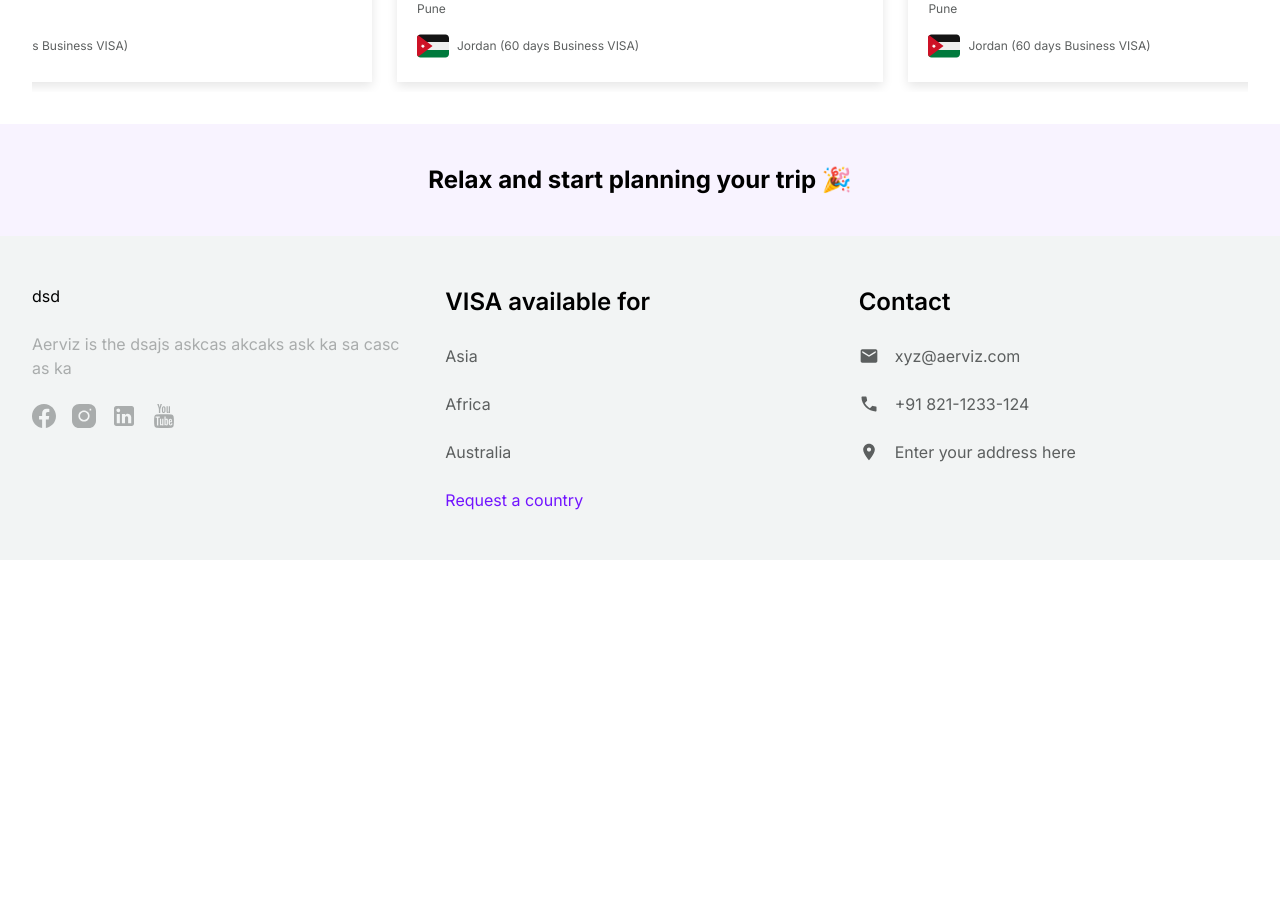
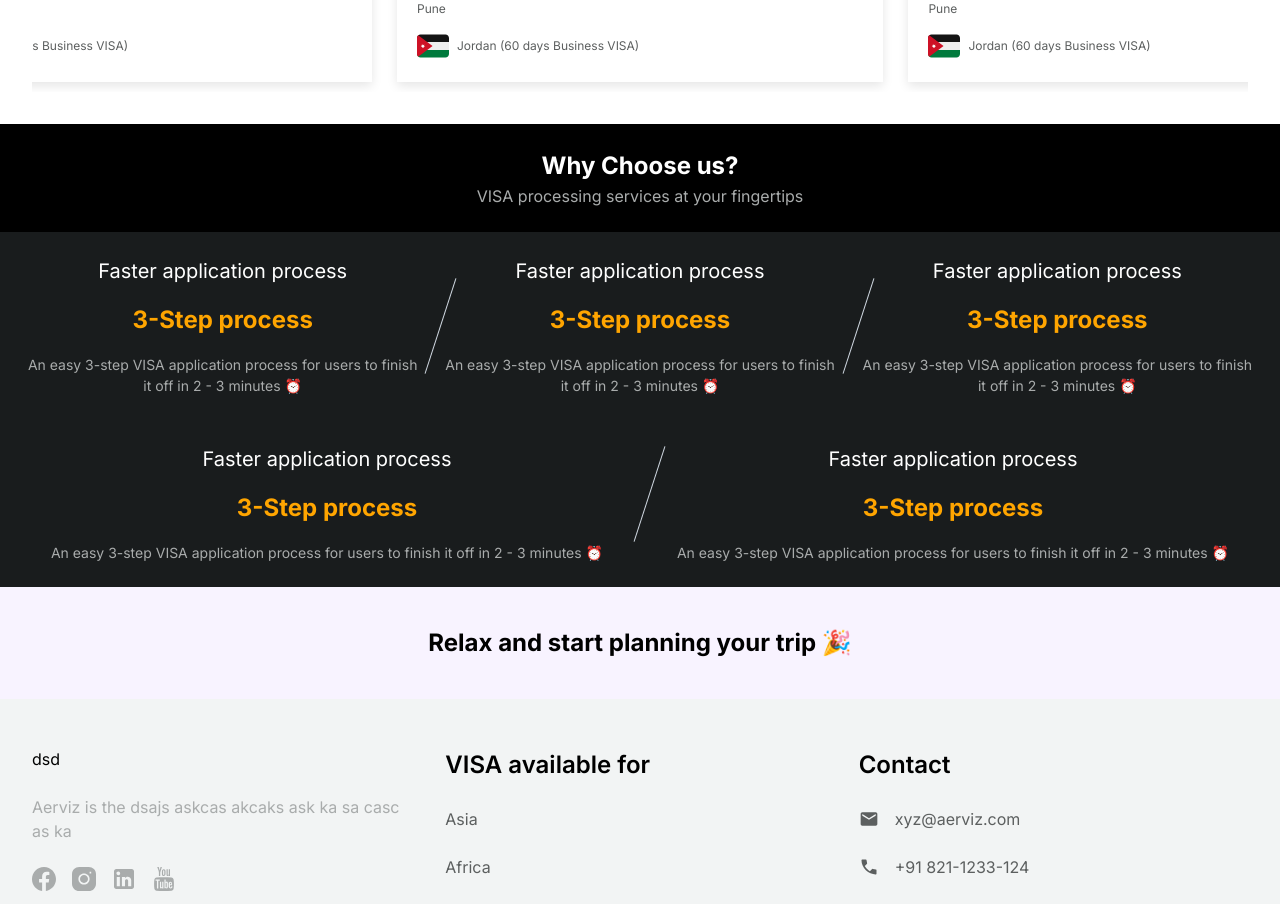
Before and after one commit to itseskimo/AerFlyt, a Next.js app in the folder client/: page / in a window 1280 px wide. Shown: the part 5022-5926 px from the top of the page. Before the commit the page ends 5582 px from the top, so only its background shows below. Built offline with nearby package versions, Linux system fonts and the light colour scheme.

Commit message:
update: why choose us

```diff
--- a/client/src/app/page.tsx
+++ b/client/src/app/page.tsx
@@ -10,7 +10,7 @@ import CountryCard from '@/components/cards/CountryCard/CountryCard'
 import FaqsSection from "@/components/sections/Landing/FaqsSection/FaqsSection"
 import Layout from "@/components/layout/layout"
 import ReviewSlider from '@/components/sliders/reviewSlider'
-
+import WhyChooseUs from "@/components/common/WhyChooseUs/WhyChooseUs"
 
 
 const Home = () => {
@@ -36,8 +36,9 @@ const Home = () => {
         <VisaStepsDetails />
         <VisaStepsDetailsMobile />
         <FaqsSection />
-        <ReviewSlider/>
+        <ReviewSlider />
       </Layout>
+      <WhyChooseUs />
 
       <div className="bg-[#7214ff0d] h-28 flex items-center justify-center font-bold text-[1.5rem]">
         <h1>Relax and start planning your trip 🎉</h1>
--- /dev/null
+++ b/client/src/components/common/WhyChooseUs/WhyChooseUs.tsx
@@ -0,0 +1,61 @@
+import React from 'react'
+
+const WhyChooseUs = () => {
+  return (
+    <>
+      <div className='bg-black py-6 text-center'>
+        <h4 className='text-white font-bold text-[1.5rem]'>Why Choose us?</h4>
+        <h5 className='text-[#A9ACAC]'>VISA processing services at your fingertips</h5>
+      </div>
+
+      <main className='bg-[#191C1D] p-6'>
+
+        <section className='grid grid-cols-[1fr,20px,1fr,20px,1fr] items-center'>
+          <article className='flex flex-col gap-4 items-center'>
+            <h6 className='text-[1.25rem] text-white'>Faster application process</h6>
+            <h6 className='text-[1.5rem] font-bold text-[#FFA500]'>3-Step process</h6>
+            <p className='text-[0.875rem] text-[#A9ACAC] text-center'>An easy 3-step VISA application process for users to finish it off in 2 - 3 minutes ️⏰</p>
+          </article>
+
+          <div className='h-[100px] w-[1px] bg-[#D1D9E2] rotate-[18deg] justify-self-end'></div>
+
+          <article className='flex flex-col gap-4 items-center'>
+            <h6 className='text-[1.25rem] text-white'>Faster application process</h6>
+            <h6 className='text-[1.5rem] font-bold text-[#FFA500]'>3-Step process</h6>
+            <p className='text-[0.875rem] text-[#A9ACAC] text-center'>An easy 3-step VISA application process for users to finish it off in 2 - 3 minutes ️⏰</p>
+          </article>
+
+          <div className='h-[100px] w-[1px] bg-[#D1D9E2] rotate-[18deg] justify-self-end'></div>
+
+          <article className='flex flex-col gap-4 items-center'>
+            <h6 className='text-[1.25rem] text-white'>Faster application process</h6>
+            <h6 className='text-[1.5rem] font-bold text-[#FFA500]'>3-Step process</h6>
+            <p className='text-[0.875rem] text-[#A9ACAC] text-center'>An easy 3-step VISA application process for users to finish it off in 2 - 3 minutes ️⏰</p>
+          </article>
+        </section>
+
+
+        <section className='grid grid-cols-[auto,20px,auto] pt-12'>
+
+          <article className='flex flex-col gap-4 items-center'>
+            <h6 className='text-[1.25rem] text-white'>Faster application process</h6>
+            <h6 className='text-[1.5rem] font-bold text-[#FFA500]'>3-Step process</h6>
+            <p className='text-[0.875rem] text-[#A9ACAC] text-center'>An easy 3-step VISA application process for users to finish it off in 2 - 3 minutes ️⏰</p>
+          </article>
+
+          <div className='h-[100px] w-[1px] bg-[#D1D9E2] rotate-[18deg] justify-self-end'></div>
+
+          <article className='flex flex-col gap-4 items-center'>
+            <h6 className='text-[1.25rem] text-white'>Faster application process</h6>
+            <h6 className='text-[1.5rem] font-bold text-[#FFA500]'>3-Step process</h6>
+            <p className='text-[0.875rem] text-[#A9ACAC] text-center'>An easy 3-step VISA application process for users to finish it off in 2 - 3 minutes ️⏰</p>
+          </article>
+
+        </section>
+
+      </main>
+    </>
+  )
+}
+
+export default WhyChooseUs
```
